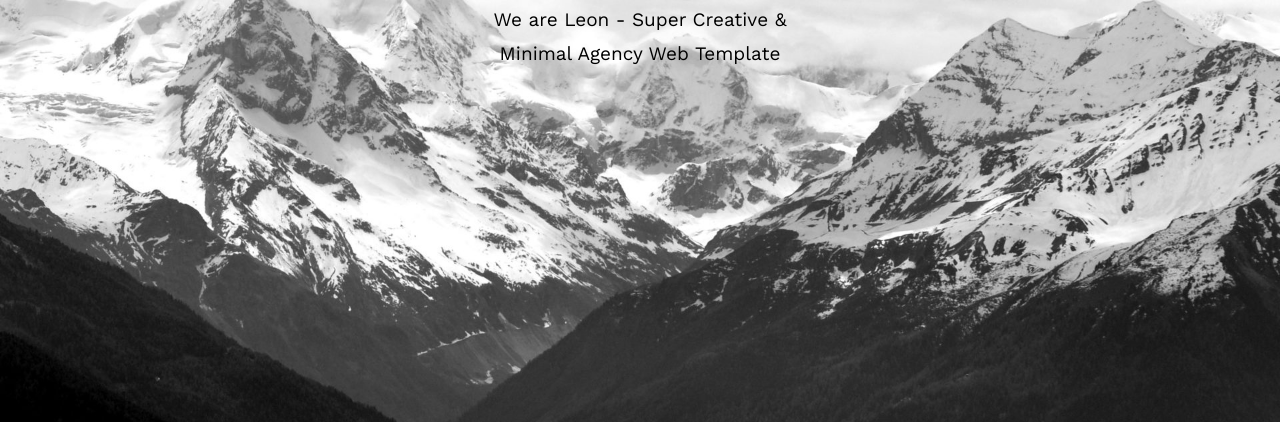
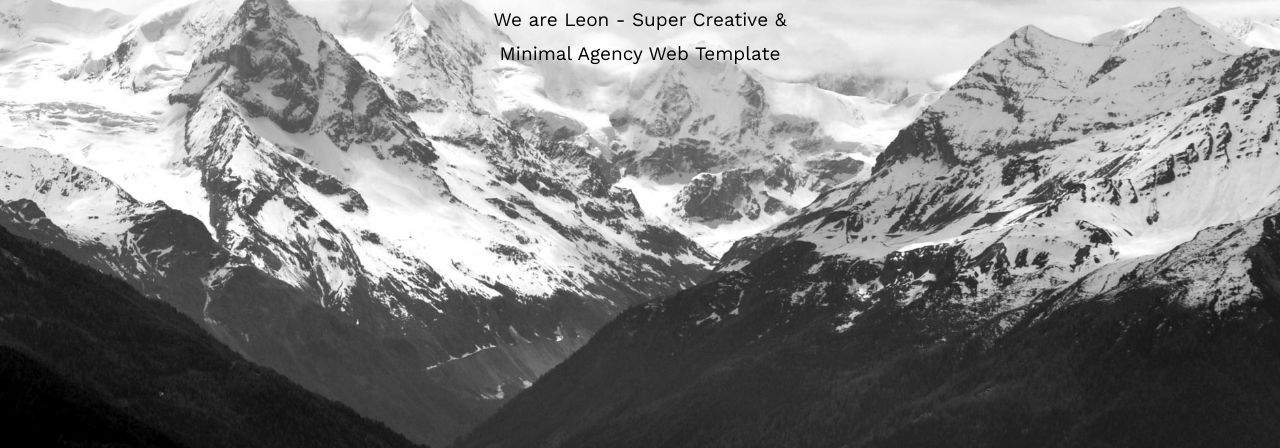
Before and after one commit to noorhesham9/template-1, a plain HTML site: page index.html in a window 1280 px wide. Shown: the part 352-800 px from the top of the page. Drawn offline with nearby package versions, Linux system fonts and the light colour scheme.

Commit message:
fuck edit

```diff
--- a/css/main.css
+++ b/css/main.css
@@ -20,7 +20,7 @@ font-family: 'Work Sans', sans-serif;
     padding-left: 15px;
     padding-right: 15px;
 
-    width: 600px;
+
     margin-left: auto;
     margin-right:auto ;
 }
@@ -127,16 +127,14 @@ display :block;
     z-index: -2;
     background-image: url(../images/mountain.jpg);
     background-size: cover;
-    height: calc(100vh - 90px);
-    width: 100%;
+    height: calc( 100vh - 64px);
 }
 
- .landing .intro-text{
+.landing .intro-text{
 position :absolute;
     left: 50%;
     top: 45%;
-    transform: translate(-50% , -50%);
-     text-align: center;
+    transform: translate(-50% , -50%); text-align: center;
     width: 320px;
     max-width: 100%;
 }
```
